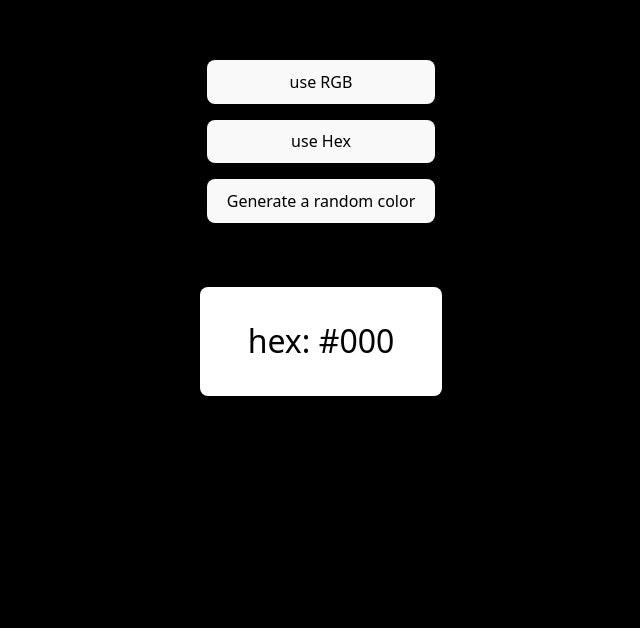
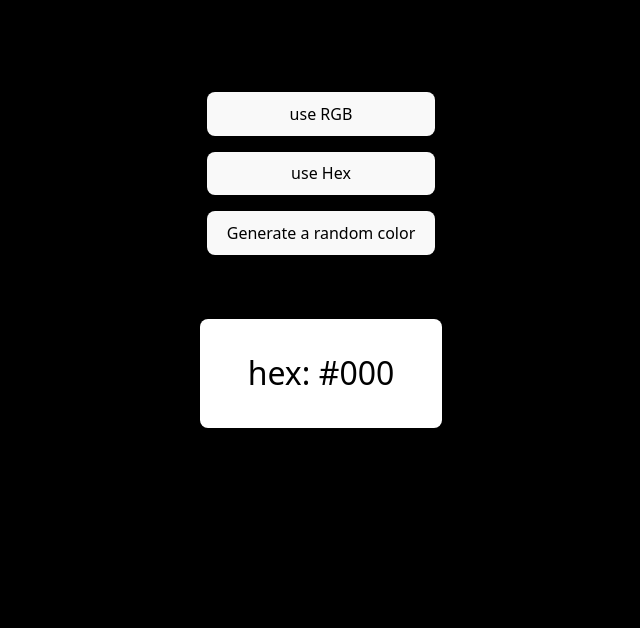
Before and after one commit to Jo-Ry/25-small-react-projects-WIP, a React (Vite) app: page / in a window 1280 px wide. Shown: the part 172-800 px from the top of the page, without its empty margins (319-959 px from the left). Built offline with nearby package versions, Linux system fonts and the light colour scheme.

Commit message:
ComponentWrapper has been updated to accept a title

```diff
--- a/src/App.scss
+++ b/src/App.scss
@@ -3,7 +3,6 @@
 */
 @use './project-1/_accordion';
 @use './project-2/randomColorGenerator';
-
 
 /*
   Global
@@ -24,3 +23,9 @@
   align-items: center;
   padding-inline: 1rem;
 }
+
+.title {
+  text-align: center;
+  font-size: clamp(2rem, 5vw, 4rem);
+  padding-block-start: 2rem;
+}
--- a/src/components/ComponentWrapper.tsx
+++ b/src/components/ComponentWrapper.tsx
@@ -2,14 +2,18 @@ import { CSSProperties, ReactNode } from 'react';
 
 type ComponentWrapperType = {
     view: 'viewport' | 'fill';
+    title?: string
+    style?: CSSProperties
     children: ReactNode;
-    style?: CSSProperties
 };
 
-const ComponentWrapper = ({ view, style, children }: ComponentWrapperType) => {
+const ComponentWrapper = ({ view, title, style, children }: ComponentWrapperType) => {
     return (
-        <section className= {`base ${view === 'fill' ? '' : 'viewport'}`} style={style}>
+        <section style={style}>
+            <h2 className='title'>{title}</h2>
+            <div className= {`base ${view === 'fill' ? '' : 'viewport'}`}>
             {children}
+            </div>
         </section>
     );
 };
```
